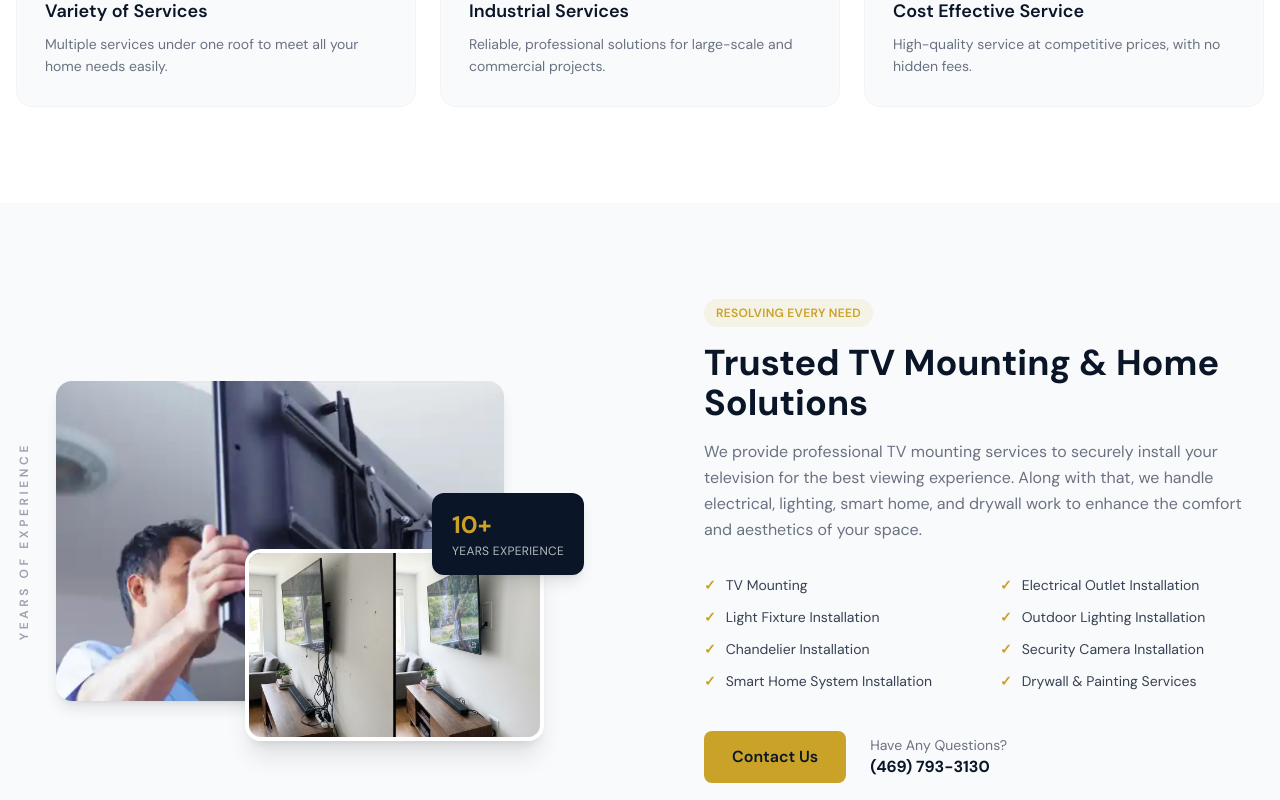
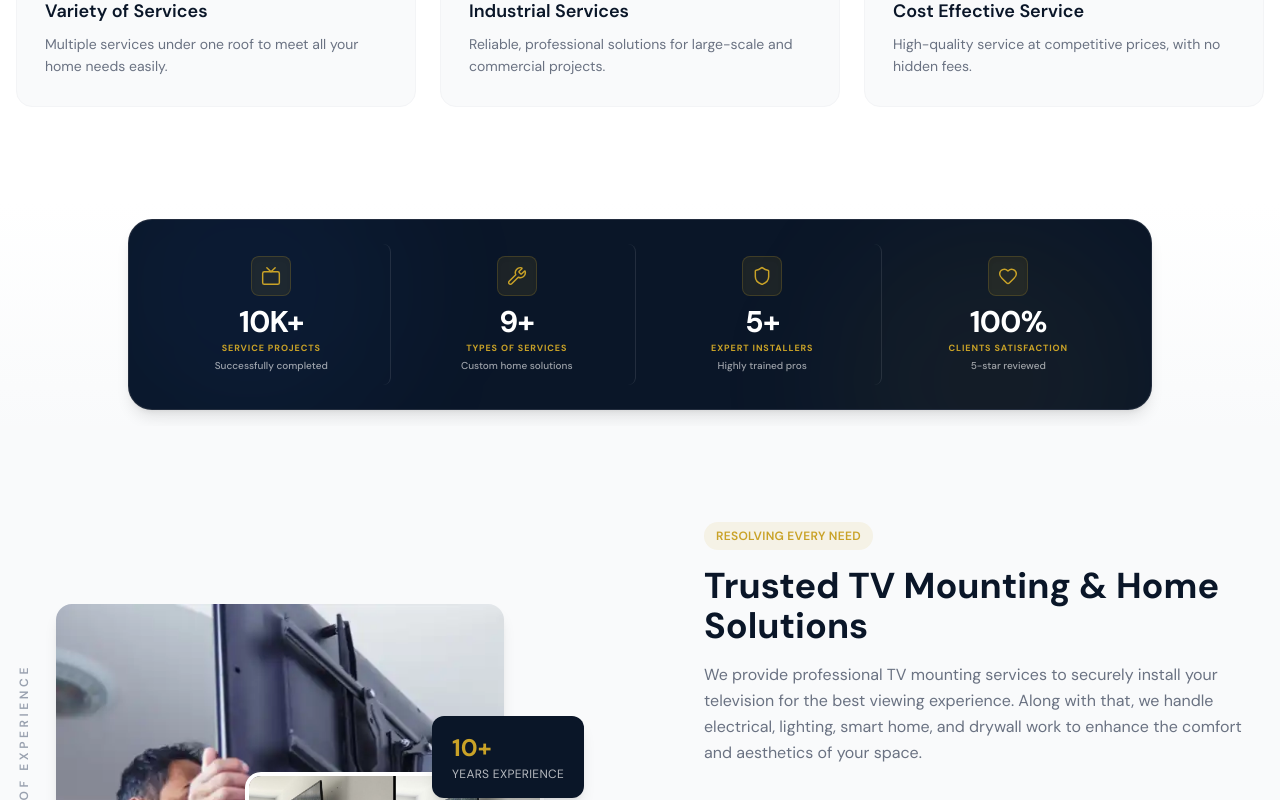
Before and after one commit to abdullahwahabzadah1389-art/my-webiste-4-idk, a React (Vite) app: page / in a window 1280 px wide. Shown: the part 1400-2200 px from the top of the page. Built offline with nearby package versions, Linux system fonts and the light colour scheme; no server answers.

Commit message:
feat: add stats component to home page
Integrate a new Stats section to display key business metrics and build credibility on the landing page.

```diff
--- /dev/null
+++ b/src/components/Stats.tsx
@@ -0,0 +1,120 @@
+import { motion } from 'framer-motion'
+import { Tv, Wrench, Shield, Heart } from 'lucide-react'
+
+interface StatItem {
+  id: string
+  number: string
+  label: string
+  sublabel: string
+  icon: React.ComponentType<any>
+}
+
+const stats: StatItem[] = [
+  {
+    id: 'projects',
+    number: '10K+',
+    label: 'SERVICE PROJECTS',
+    sublabel: 'Successfully completed',
+    icon: Tv,
+  },
+  {
+    id: 'services',
+    number: '9+',
+    label: 'TYPES OF SERVICES',
+    sublabel: 'Custom home solutions',
+    icon: Wrench,
+  },
+  {
+    id: 'experts',
+    number: '5+',
+    label: 'EXPERT INSTALLERS',
+    sublabel: 'Highly trained pros',
+    icon: Shield,
+  },
+  {
+    id: 'satisfaction',
+    number: '100%',
+    label: 'CLIENTS SATISFACTION',
+    sublabel: '5-star reviewed',
+    icon: Heart,
+  },
+]
+
+const containerVariants = {
+  hidden: { opacity: 0 },
+  visible: {
+    opacity: 1,
+    transition: {
+      staggerChildren: 0.1,
+    },
+  },
+}
+
+const itemVariants = {
+  hidden: { opacity: 0, y: 30 },
+  visible: {
+    opacity: 1,
+    y: 0,
+    transition: {
+      type: 'spring',
+      stiffness: 100,
+      damping: 15,
+    },
+  },
+}
+
+export default function Stats() {
+  return (
+    <section className="relative w-full overflow-hidden bg-gradient-to-b from-white to-gray-50 py-4 px-4">
+      <div className="max-w-5xl mx-auto">
+        {/* Overlapping Glassmorphic Stats Container */}
+        <motion.div
+          variants={containerVariants}
+          initial="hidden"
+          whileInView="visible"
+          viewport={{ once: true, margin: '-100px' }}
+          className="relative z-10 bg-[#0a1628] rounded-[1.5rem] p-4 md:p-6 shadow-lg border border-white/10 overflow-hidden"
+        >
+          {/* Decorative Background Elements */}
+          <div className="absolute top-0 right-0 w-80 h-80 bg-[#c9a227]/5 rounded-full blur-3xl pointer-events-none" />
+          <div className="absolute -bottom-10 -left-10 w-80 h-80 bg-blue-500/5 rounded-full blur-3xl pointer-events-none" />
+
+          <div className="grid grid-cols-1 sm:grid-cols-2 lg:grid-cols-4 gap-4 md:gap-2 relative z-10">
+            {stats.map((stat, idx) => {
+              const Icon = stat.icon
+              return (
+                <motion.div
+                  key={stat.id}
+                  variants={itemVariants}
+                  className={`flex flex-col items-center text-center p-3 rounded-lg transition-all duration-300 hover:bg-white/5 ${
+                    idx !== stats.length - 1 ? 'lg:border-r lg:border-white/10' : ''
+                  }`}
+                >
+                  {/* Premium Icon Badge */}
+                  <div className="w-10 h-10 rounded-lg bg-[#c9a227]/10 flex items-center justify-center text-[#c9a227] mb-2 border border-[#c9a227]/20 shadow-inner">
+                    <Icon className="w-5 h-5 stroke-[1.75]" />
+                  </div>
+
+                  {/* Stat Number */}
+                  <span className="font-extrabold text-white text-2xl md:text-3xl tracking-tight mb-0.5 tabular-nums">
+                    {stat.number}
+                  </span>
+
+                  {/* Label */}
+                  <span className="text-[#c9a227] font-bold text-[9px] tracking-widest uppercase mb-0.5">
+                    {stat.label}
+                  </span>
+
+                  {/* Sublabel */}
+                  <span className="text-white/60 text-[10px] font-medium">
+                    {stat.sublabel}
+                  </span>
+                </motion.div>
+              )
+            })}
+          </div>
+        </motion.div>
+      </div>
+    </section>
+  )
+}
--- a/src/pages/Home.tsx
+++ b/src/pages/Home.tsx
@@ -5,6 +5,7 @@ import Navbar from '@/components/Navbar'
 import Hero from '@/components/Hero'
 import Services from '@/components/Services'
 import Features from '@/components/Features'
+import Stats from '@/components/Stats'
 import About from '@/components/About'
 import Gallery from '@/components/Gallery'
 import ServiceArea from '@/components/ServiceArea'
@@ -61,6 +62,7 @@ export default function Home() {
       <Navbar />
       <Hero />
       <Features />
+      <Stats />
       <About />
       <Services />
       <Gallery />
```
